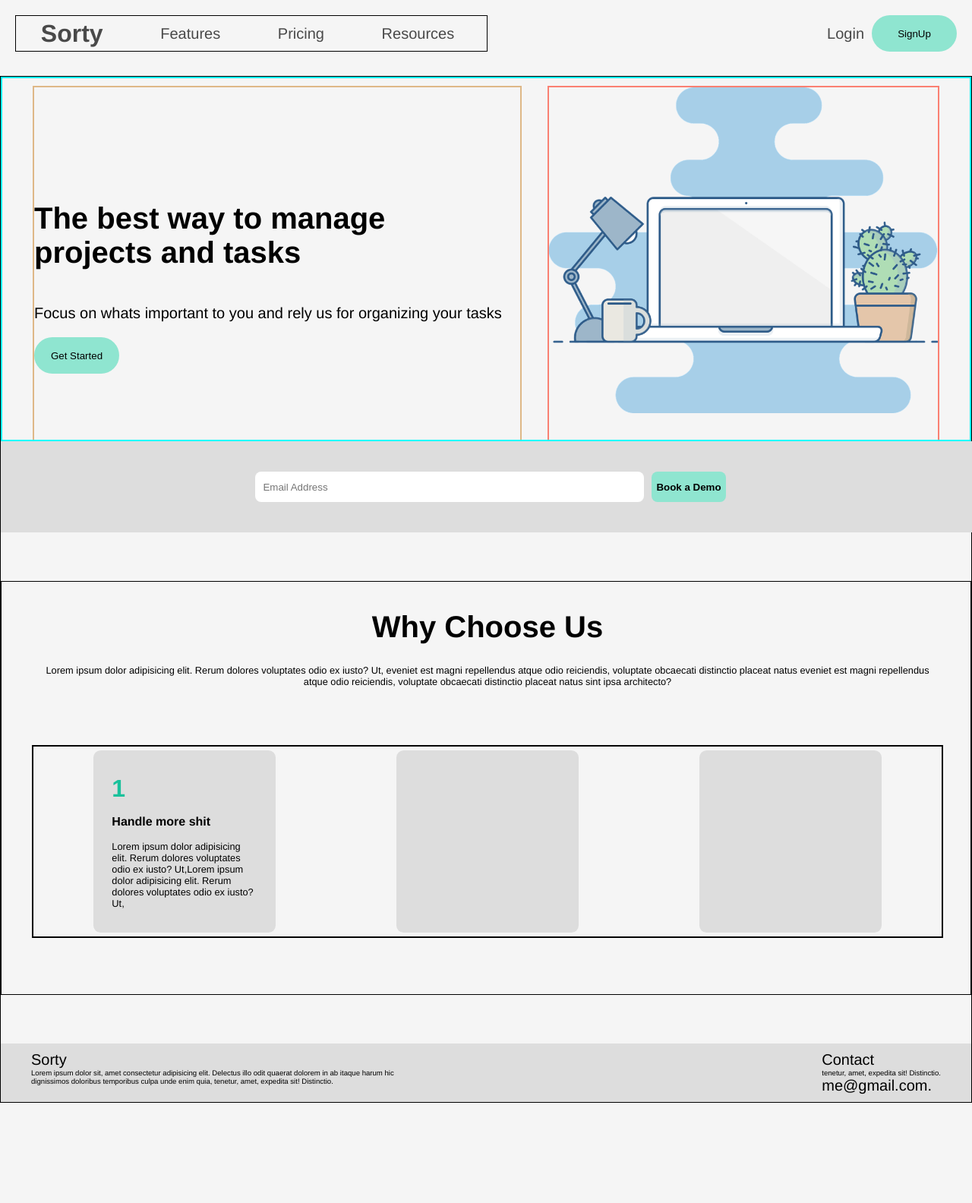
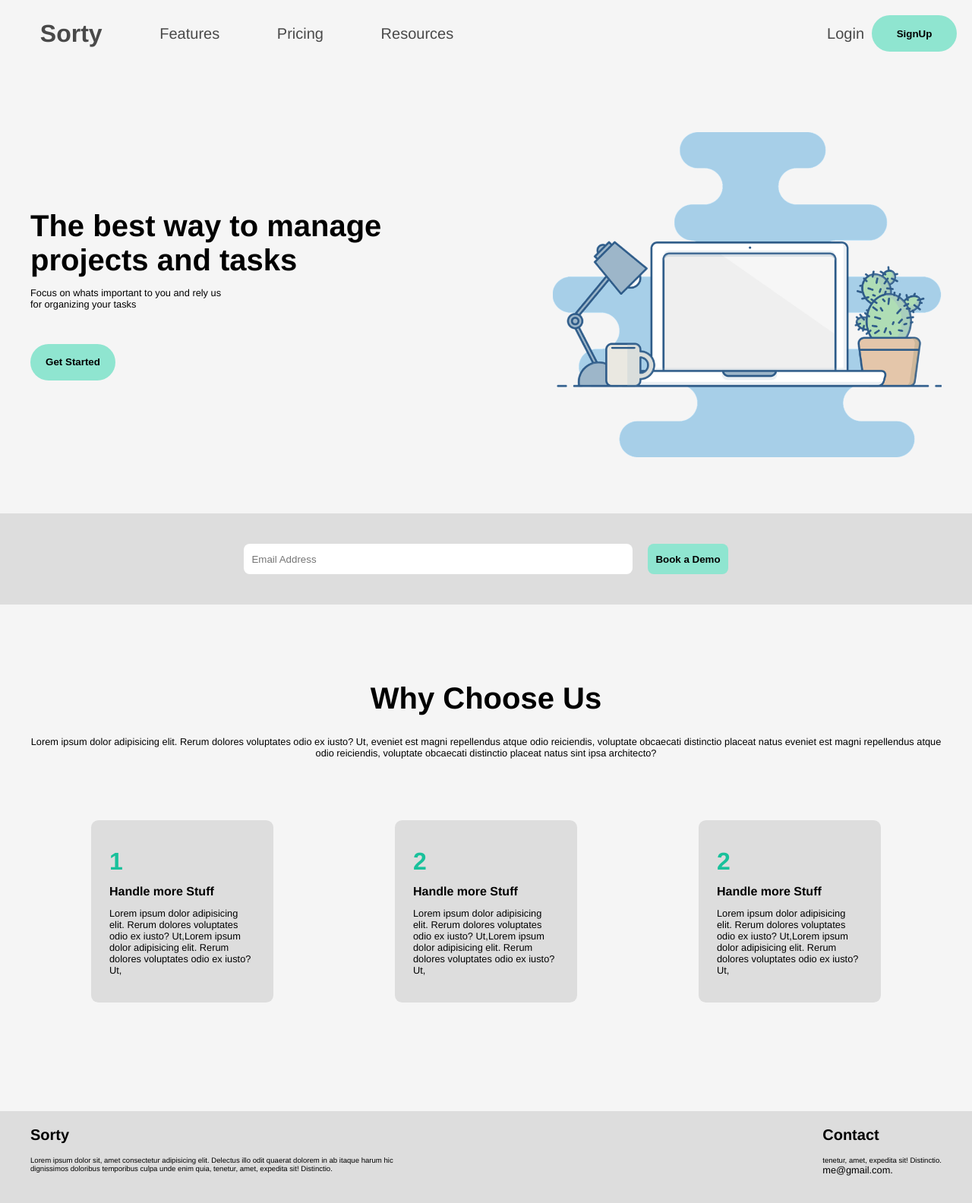
Before and after one commit to sreerag-ms/TB3-assessments, a plain HTML site: page css-assessment/App/index.html in a window 1280 px wide. Shown: the whole page at 76% size. Before the commit the page ends 1452 px from the top, so only its background shows below. Drawn offline with Linux system fonts and the light colour scheme.

Commit message:
Completed partially

```diff
--- a/css-assessment/App/css/index.css
+++ b/css-assessment/App/css/index.css
@@ -1,41 +1,43 @@
-body{
+body {
     font-family: Helvetica, Sans-Serif;
     background-color: whitesmoke;
     font-size: 20px;
     padding: 0;
     margin: 0;
-    --bodyPadding:10px 40px;
-    --accentColor:#8fe5d0;
-    --backGroundAccentColor:#DDDDDD;
-    --darkAccentColor:rgba(25,193,155,255);
-    --darkFontColor:rgba(0 ,0,0,.7)
+    --bodyPadding: 10px 40px;
+    --accentColor: #8fe5d0;
+    --backGroundAccentColor: #DDDDDD;
+    --darkAccentColor: rgba(25, 193, 155, 255);
+    --darkFontColor: rgba(0, 0, 0, .7)
+}
 
-}
-.row{
+.row {
     display: flex;
     flex-flow: row wrap;
 }
 
-.column{
+.column {
     display: flex;
     flex-flow: column wrap;
 }
-.adaptiveRow{
+
+.adaptiveRow {
     display: flex;
     flex-flow: row wrap;
 }
-.adaptiveColumn{
+
+.adaptiveColumn {
     display: flex;
     flex-flow: column wrap;
 }
-.pageBody{
+
+.pageBody {
     margin-top: 100px;
-    border:solid 1px;
 }
 
 
-.signupButton{
-
+.signupButton {
+    font-weight: bold;
     background: var(--accentColor);
     width: 7rem;
     height: 3rem;
@@ -45,59 +47,82 @@ body{
     transition: all ease .5s;
 
 }
-.signupButton:hover{
-    opacity: 0.9;
+
+.bodySignUpButton {
+    margin-top: 2rem;
 }
-.introScreen{
+
+.signupButton:hover {
+    box-shadow: 0px 0px 4px 1px #ccc;
+}
+
+.introScreen {
     box-sizing: border-box;
     width: 100%;
-    height: 30rem;
+    height: 36rem;
+    align-items: center;
     justify-content: space-between;
     padding: var(--bodyPadding);
     overflow-y: hidden;
-    border: solid cyan 2px;
 
 }
-.getStarted{
+
+.getStarted {
     /* height: 100%; */
-    width: 50vw;
+    width: 40vw;
     align-items: flex-start;
     justify-content: center;
-    border: solid 2px burlywood;
 
 }
-.introImageSection{
-    border: solid salmon 2px;
-    align-items: flex-end;
-    /* background-image: url(./../../illustration.png); */
+
+.introHeading {
+    margin: 0px 0px;
+
+}
+
+.introDescription {
+    font-size: .8rem;
+    font-weight: lighter;
+}
+
+.introImageSection {
+    align-items: center;
+    justify-content: center;
 
     width: 40vw;
     height: 500px;
 }
-.introImage{
+
+.introImage {
     width: 40vw;
 }
-.searchSection{
+
+.searchSection {
     background: var(--backGroundAccentColor);
     width: 100vw;
     align-items: center;
     justify-content: center;
 }
-.searchButton{
+
+.searchButton {
     background: var(--accentColor);
     font-weight: bold;
-
-}
-.emailSearch{
-    box-sizing: border-box;
-    width:40vw;
     margin: 40px 10px;
-
     padding: 2px 10px;
 
 }
-.searchButton,.emailSearch{
-    height:2.5rem;
+
+.emailSearch {
+    box-sizing: border-box;
+    width: 40vw;
+    margin: 40px 10px;
+    padding: 2px 10px;
+
+}
+
+.searchButton,
+.emailSearch {
+    height: 2.5rem;
     outline: none;
     border: none;
     border-radius: .5rem;
@@ -105,41 +130,47 @@ body{
 
 
 }
-.about{
+
+.about {
     box-sizing: border-box;
     margin: 4rem 0;
     width: 100%;
     align-items: center;
     justify-content: center;
-    border: solid 1px;
     height: fit-content;
     padding: var(--bodyPadding);
 }
-.aboutHeader{
+
+.aboutHeader {
     text-align: center;
 }
-.aboutDescription{
+
+.aboutDescription {
     font-size: .8rem;
     font-weight: lighter;
+    text-align: center;
 
 }
-.aboutText{
+
+.aboutText {
     box-sizing: border-box;
     width: 100%;
     text-align: center;
+
 }
-.cardsWrapper{
+
+.cardsWrapper {
     margin: 4rem 0;
     /* height: fit-content; */
     width: 100%;
     align-items: center;
     justify-content: space-around;
-    border: solid 2px;
 
 }
-.card{
+
+.card {
     align-items: flex-start;
-    justify-content: space-around;
+    justify-content: space-evenly;
     box-sizing: border-box;
     padding: 1.5rem;
     margin: 5px;
@@ -148,40 +179,102 @@ body{
     background: var(--backGroundAccentColor);
     border-radius: .6rem;
 }
-.cardHeading{
+
+.cardHeading {
     font-size: 2rem;
     font-weight: bold;
     color: var(--darkAccentColor);
 }
-.cardSubHeading{
+
+.cardSubHeading {
     font-size: 1rem;
     font-weight: bold;
 
 }
-.cardText{
+
+.cardText {
     font-size: .8rem;
 
     font-weight: lighter;
 }
-/* .searchButton */
-/* NavBar */
-.footer{
-    padding: var(--bodyPadding);
+
+
+.footer {
+    padding: 20px 40px;
     background: var(--backGroundAccentColor);
     justify-content: space-between;
-    /* height: 200px; */
 }
-.footerNote{
+
+.footerNote {
+    margin: 0px 0px 20px 0px;
     width: 40vw;
 }
-.footerNoteDescription{
+.email{
+    font-size: .8rem;
+    font-weight: normal;
+}
+.footerNoteHeading{
+    font-weight: bold;
+margin-bottom: 1rem;
+}
+.footerNoteDescription {
     font-size: .6rem;
 
     font-weight: lighter;
 }
+
 @media screen and (max-Width:835px) {
-    .adaptiveRow{
+    .adaptiveRow {
+        /* box-shad; */
         display: flex;
-        flex-flow: column wrap;
+        flex-flow: column ;
+    }
+.card{
+    width: 80vw;
+    height: 60vw;
+    margin-bottom: 20px;
+    min-width: 300px;
+}
+    .adaptiveColumn {
+        display: flex;
+        flex-flow: row wrap;
+    }
+
+    .searchButton {
+        width: 40vw;
+        margin: 5px 10px 20px 10px;
+        padding: 2px 10px;
+    }
+
+    .emailSearch {
+        margin: 20px 10px 5px 10px;
+        padding: 2px 10px;
+    }
+
+    .getStarted {
+        width: 100%;
+        align-items: center;
+        justify-content: center;
+    }
+
+    .introImageSection {
+        width: 100%;
+    }
+
+    .introHeading {
+        text-align: center;
+    }
+
+    .introDescription {
+        text-align: center;
+    }
+    .searchButton,.emailSearch{
+        min-width: 80vw;
+    }
+    .footerNote,.contact{
+        width: 80vw;
     }
 }
+@media screen and (max-Width:1000px) {
+    .introHeading{}
+}
--- a/css-assessment/App/css/navBar.css
+++ b/css-assessment/App/css/navBar.css
@@ -18,7 +18,6 @@
     width: 50%;
     justify-content: space-around;
     align-items: center;
-    border: solid 1px;
 
 
 }
@@ -26,7 +25,7 @@
     /* font-size: 2rem; */
 }
 .rightNav{
-    width: 30vw;
+    width: 50%vw;
     justify-content: flex-end;
     align-items: center;
 }
@@ -42,6 +41,13 @@
     font-weight: bold;
 }
 
-@media screen and (max-width:700px){
+@media screen and (max-width:835px){
+.basicNavItem{
+    display: none;
 
 }
+#title,#login{
+    display: inline;
+
+}
+}
--- a/css-assessment/App/index.html
+++ b/css-assessment/App/index.html
@@ -21,22 +21,22 @@
 
         </div>
         <div class="rightNav row">
-            <div class="basicNavItem">Login</div>
+            <a href="#" id="login" class="basicNavItem">Login</a>
             <button class="signupButton">SignUp</button>
         </div>
     </div>
     <div class="pageBody">
-        <div class="introScreen row">
+        <div class="introScreen adaptiveRow">
             <div class="getStarted column">
-                <h1>The best way to manage <br>projects and tasks</h1>
-                <p>Focus on whats important to you and rely us for organizing your tasks</p>
-                <button class="signupButton">Get Started</button>
+                <h1 class="introHeading">The best way to manage <br>projects and tasks</h1>
+                <p class="introDescription">Focus on whats important to you and rely us <br> for organizing your tasks</p>
+                <button class="signupButton bodySignUpButton">Get Started</button>
             </div>
             <div class="introImageSection column">
                 <img src="./../illustration.png" alt="image of a pc" class="introImage">
             </div>
         </div>
-        <div class="searchSection row">
+        <div class="searchSection adaptiveRow">
             <input type="text" class="emailSearch" placeholder="Email Address">
             <button class="searchButton">Book a Demo</button>
 
@@ -51,11 +51,20 @@
             <div class="cardsWrapper adaptiveRow">
                 <div class="card column">
                     <div class="cardHeading">1</div>
-                    <div class="cardSubHeading">Handle more shit</div>
+                    <div class="cardSubHeading">Handle more Stuff</div>
                     <div class="cardText">Lorem ipsum dolor adipisicing elit. Rerum dolores voluptates odio ex iusto? Ut,Lorem ipsum dolor adipisicing elit. Rerum dolores voluptates odio ex iusto? Ut,</div>
                 </div>
-                <div class="card column"></div>
-                <div class="card column"></div>
+                <div class="card column">
+                    <div class="cardHeading">2</div>
+                    <div class="cardSubHeading">Handle more Stuff</div>
+                    <div class="cardText">Lorem ipsum dolor adipisicing elit. Rerum dolores voluptates odio ex iusto? Ut,Lorem ipsum dolor adipisicing elit. Rerum dolores voluptates odio ex iusto? Ut,</div>
+                </div>
+                <div class="card column">
+                    <div class="cardHeading">2</div>
+                    <div class="cardSubHeading">Handle more Stuff</div>
+                    <div class="cardText">Lorem ipsum dolor adipisicing elit. Rerum dolores voluptates odio ex iusto? Ut,Lorem ipsum dolor adipisicing elit. Rerum dolores voluptates odio ex iusto? Ut,</div>
+                </div>
+
 
             </div>
 
```
